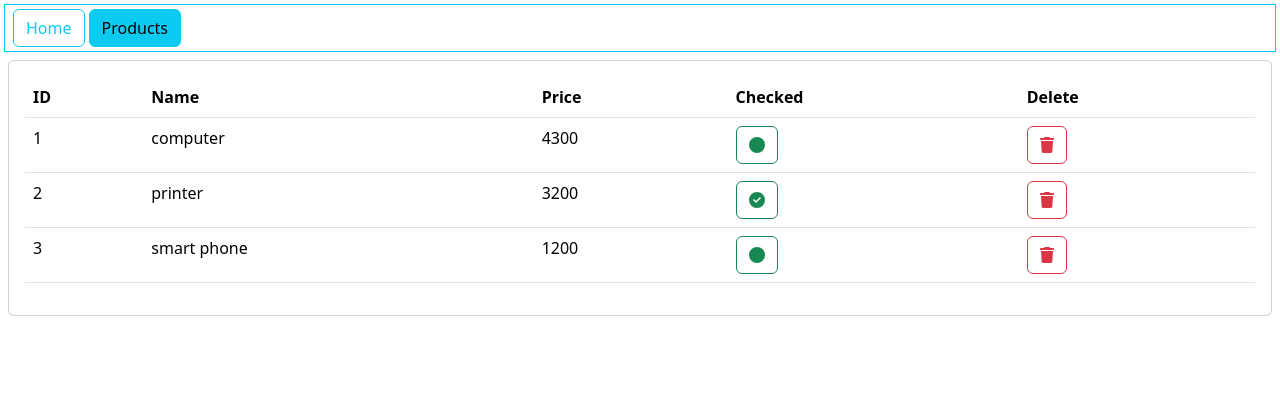
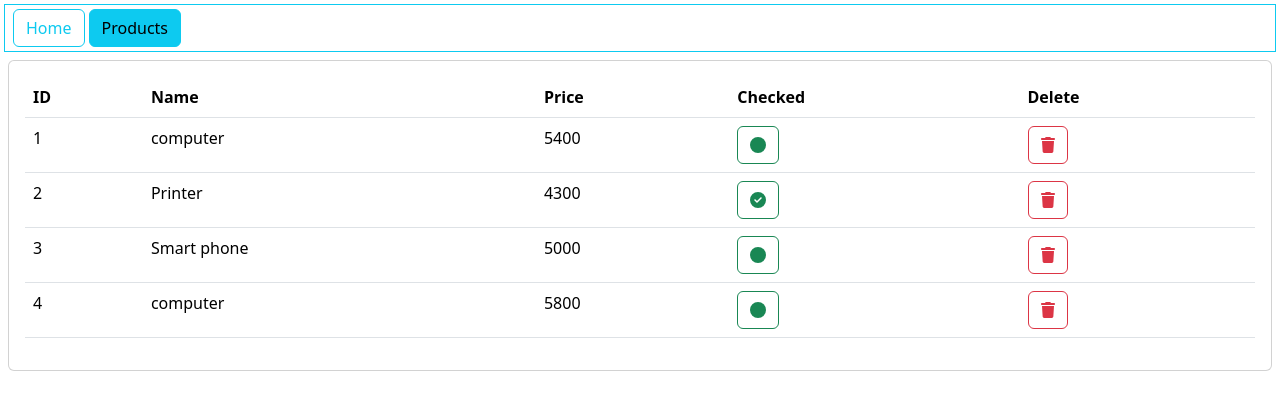
Before and after one commit to Merou1/Products-Management-React-JsonServer-Crud-App, a React (Create React App) app: page /products in a window 1280 px wide. Shown: the top 410 px of the page. Built offline with nearby package versions, Linux system fonts and the light colour scheme; data requests are answered from the project's data file.

Commit message:
first commit

```diff
--- a/package.json
+++ b/package.json
@@ -9,6 +9,7 @@
     "@testing-library/jest-dom": "^5.17.0",
     "@testing-library/react": "^13.4.0",
     "@testing-library/user-event": "^13.5.0",
+    "axios": "^1.7.2",
     "bootstrap": "^5.3.3",
     "react": "^18.3.1",
     "react-dom": "^18.3.1",
--- a/src/Components/Products.js
+++ b/src/Components/Products.js
@@ -1,13 +1,21 @@
-import { useState } from "react";
+import { useEffect, useState } from "react";
 import { FontAwesomeIcon } from "@fortawesome/react-fontawesome";
 import { faCheck, faCheckCircle, faCircle, faTrash } from "@fortawesome/free-solid-svg-icons";
+import axios from "axios";
 
 const Products = () => {
-    const[products,setProducts]=useState([
-        {id:1,name:"computer",price:4300,checked:false},
-        {id:2,name:"printer",price:3200,checked:true},
-        {id:3,name:"smart phone",price:1200,checked:false}
-    ])
+    const[products,setProducts]=useState([])
+    useEffect(()=>{
+        handleGetProducts();
+    })
+    const handleGetProducts=()=>{
+        axios.get("http://localhost:3000/products/").then(
+            res=>{
+                const products=res.data;
+                setProducts(products)
+            }
+        ).catch(e=>console.log(e))
+    }
     const handleDeleteProduct=product=>{
         const newProducts=products.filter(p=>p.id!=product.id)
         setProducts(newProducts)
```
Also changed, not shown: 1 other file (tests, documents, lock files or other folders).
